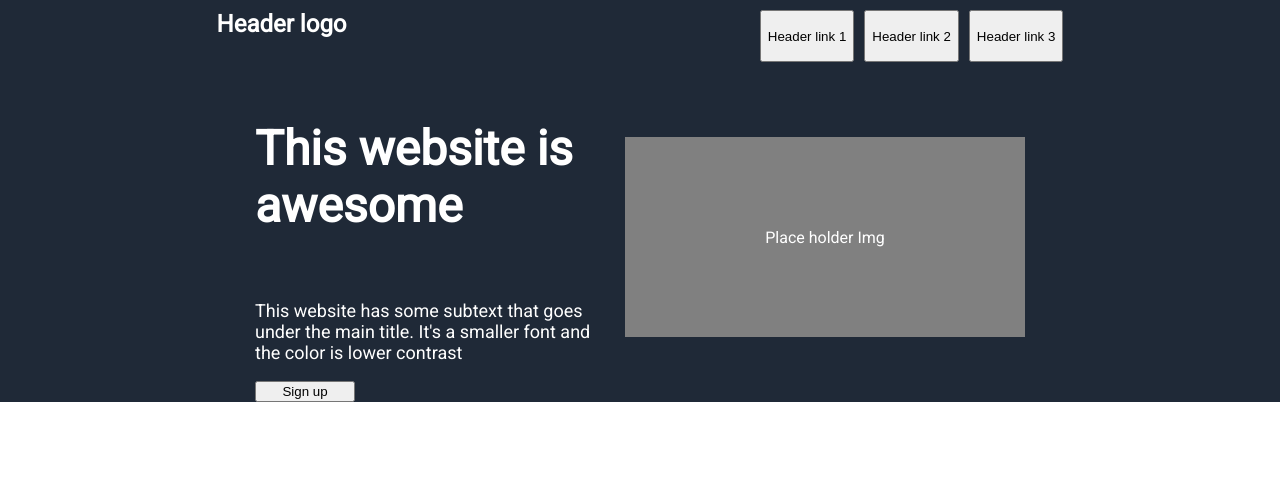
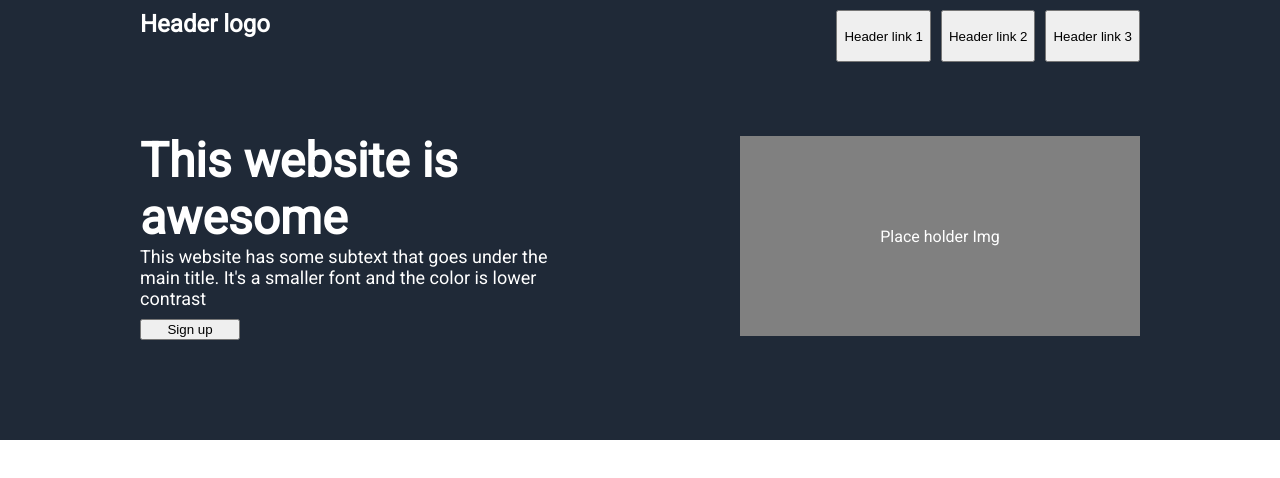
Before and after one commit to Maxtief/odin-landingPage, a plain HTML site: page index.html in a window 1280 px wide. Drawn offline with Linux system fonts and the light colour scheme.

Commit message:
Continued on hero section

```diff
--- a/style.css
+++ b/style.css
@@ -8,6 +8,7 @@ body{
     background-color: #1F2937;
     color: white;
     background-size: cover;
+    padding-bottom: 50px;
 }
 h3{
     margin-top: 0;
@@ -17,19 +18,32 @@ h1{
 }
 .Header{
  display: flex;
-justify-content: space-around;
-padding: 10px;
+justify-content: space-between;
+padding-top:  10px;
+padding-left: 20px;
+padding-right: 20px;
+flex: 1;
+margin: 0 auto;
+max-width: 1000px;
 }
 .hbuttons{
     display: flex;
     justify-content: space-between;
     gap: 10px;
+
 }
 .heroc{
     display: flex;
-    justify-content: center;
+    justify-content: space-between;
     align-items: center;
-    gap: 20px;
+    flex: 1;
+    margin: 0 auto;
+    padding-top: 70px;
+    padding-bottom: 50px;
+    padding-left: 20px;
+    padding-right: 20px;
+    gap: 10px;
+    max-width: 1000px;
 }
 .palceholder{
     display: flex;
@@ -37,10 +51,15 @@ padding: 10px;
     align-items: center;
 }
 .herotext{
-    width: 350px;
+    width: 450px;
     display: flex;
     flex-direction: column;
+
 }
 .signup{
     width: 100px;
+    margin-top: 10px;
 }
+p{
+    margin: 0;
+}
```
